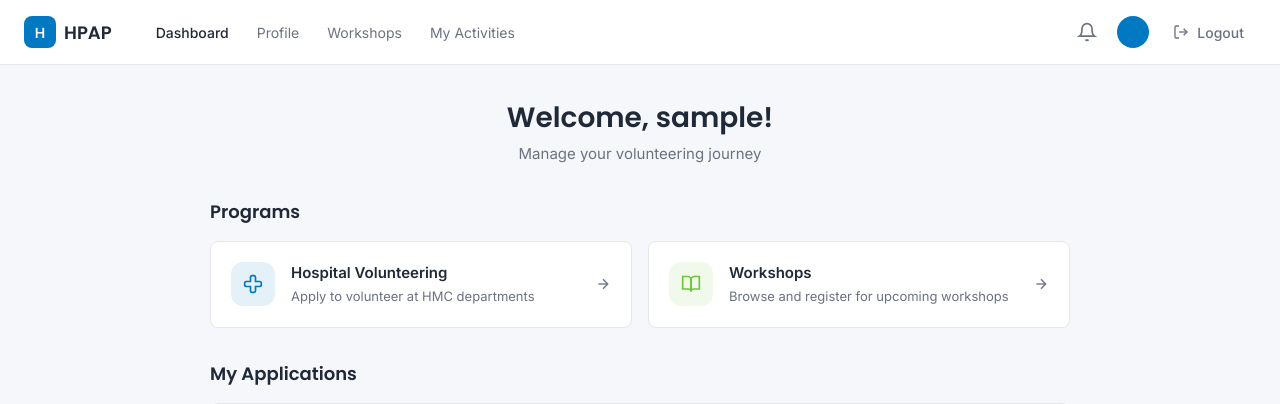
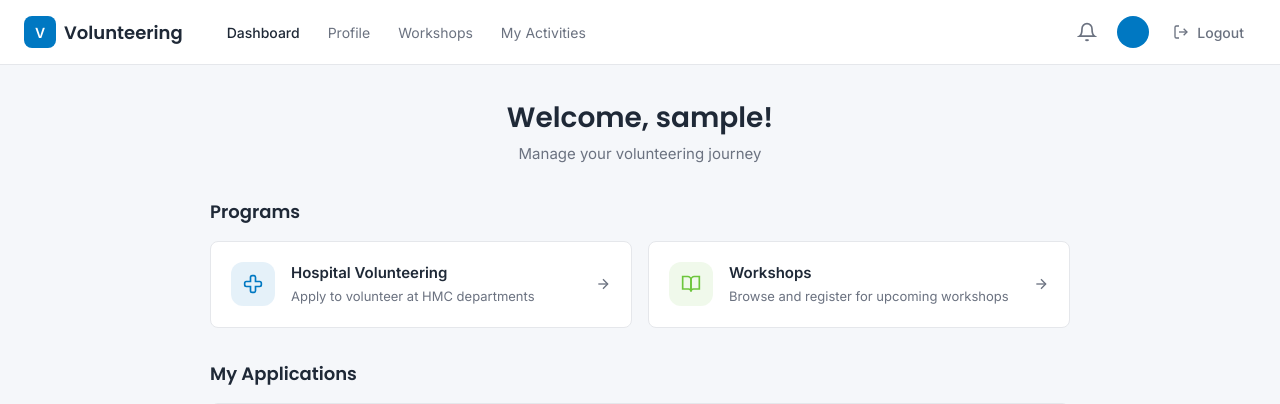
Before and after one commit to Sheamaa/BT-PROJECT, a Django app: page /dashboard/ in a window 1280 px wide. Shown: the top 404 px of the page. Run offline with Django 5.2, Linux system fonts and the light colour scheme; the visitor is signed in with stand-in values (Sample User, id 1); data that the repository does not hold is empty.

Commit message:
fixed logo

```diff
--- a/templates/base.html
+++ b/templates/base.html
@@ -5,7 +5,7 @@
 <head>
     <meta charset="UTF-8">
     <meta name="viewport" content="width=device-width, initial-scale=1.0">
-    <title>{% block title %}HPAP Volunteering{% endblock %}</title>
+    <title>{% block title %}Volunteering{% endblock %}</title>
     <link rel="preconnect" href="https://fonts.googleapis.com">
     <link rel="preconnect" href="https://fonts.gstatic.com" crossorigin>
     <link
@@ -22,8 +22,8 @@
     <div class="header-content">
         <div class="header-left">
             <a href="{% url 'dashboard' %}" class="logo">
-                <div class="logo-icon">H</div>
-                <span class="logo-text">HPAP</span>
+                <div class="logo-icon">V</div>
+                <span class="logo-text">Volunteering</span>
             </a>
             <nav class="nav">
                 {% if request.user.role == 'staff' %}
```
